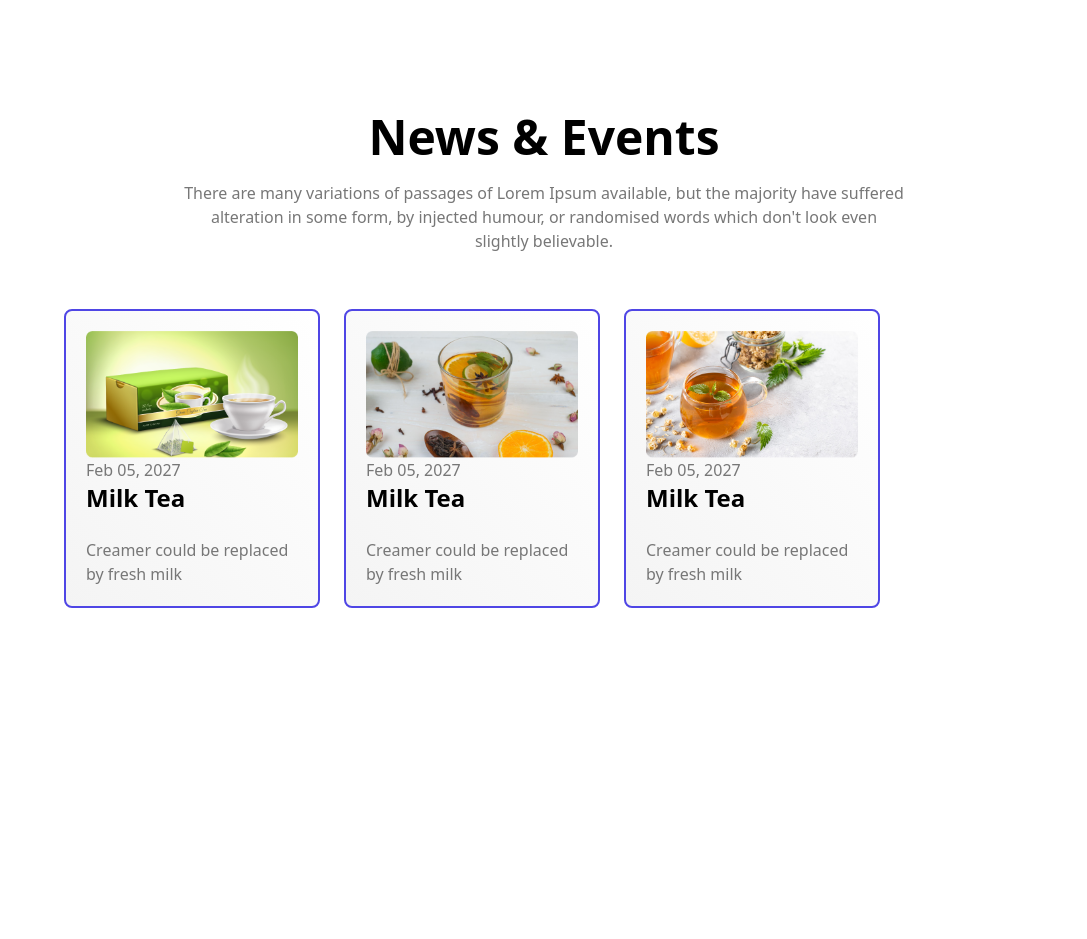
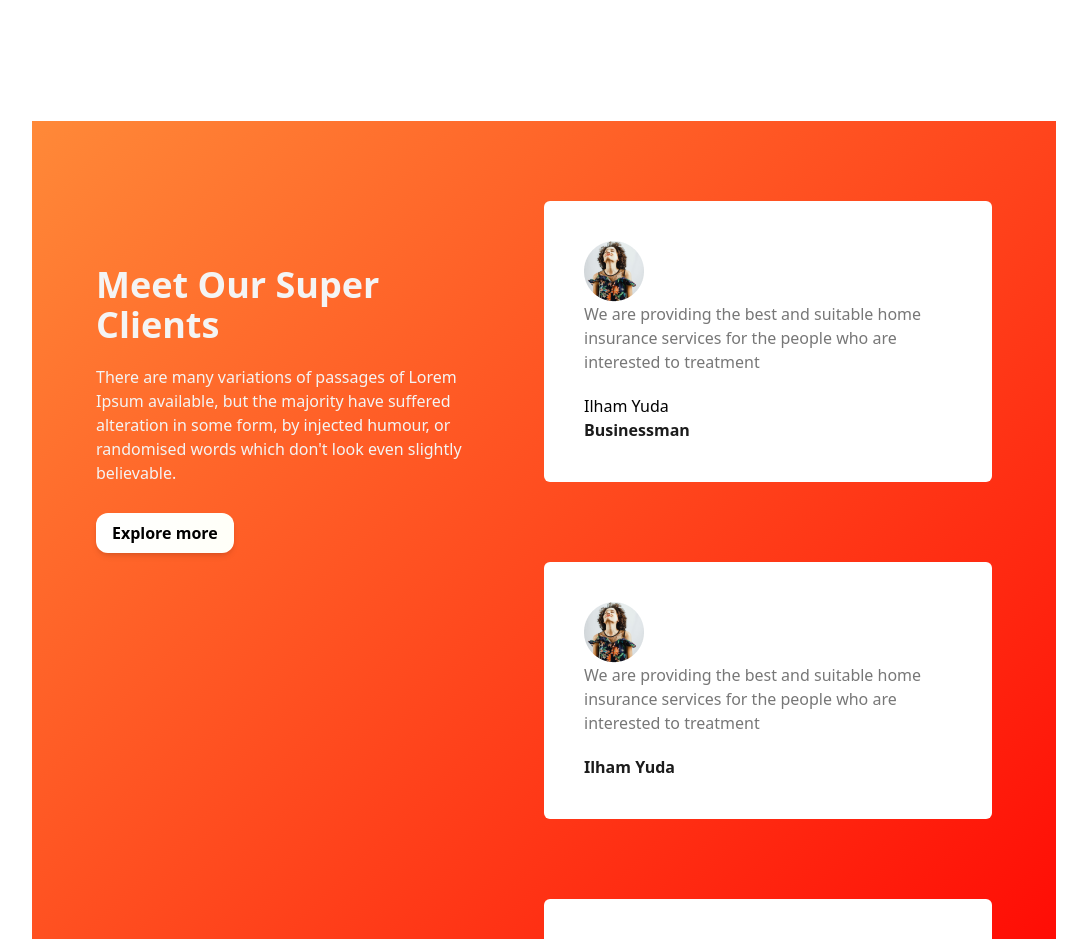
Before and after one commit to AbdullaAlMamun121/tea-houses-practice, a plain HTML site: page index.html in a window 1280 px wide. Shown: the part 1861-2800 px from the top of the page, without its empty margins (96-1183 px from the left). Before the commit the page ends 2469 px from the top, so only its background shows below. Drawn offline with nearby package versions, Linux system fonts and the light colour scheme.

Commit message:
meet section on going

```diff
--- a/index.html
+++ b/index.html
@@ -32,7 +32,7 @@
                     <img class="w-5" src="images/star-solid.svg" alt="">
                 </div>
                 <div>
-                    <h5 class="text-xl font-semibold">5.00</h5>
+                    <h5 class="text-5xl font-semibold">5.00</h5>
                     <p class="font-normal">Trust Pilot Ratings</p>
                 </div>
 
@@ -96,13 +96,13 @@
                         orginated from Taiwan.</p>
                     <div>
                         <h4 class="font-extrabold text-xl mt-3">Unique Taste</h4>
-                        <p class="mt-6 text-base font-normal text-[#777777]">A Unique and different style from other
+                        <p class="mt-3 text-base font-normal text-[#777777]">A Unique and different style from other
                             teapots gives a luxurious and minimalist impression
                         </p>
                     </div>
                     <div>
                         <h4 class="font-extrabold text-xl mt-3">Premium Quality</h4>
-                        <p class="mt-6 text-base font-normal text-[#777777]">Premium Quality that makes tea more elegant
+                        <p class="mt-3 text-base font-normal text-[#777777]">Premium Quality that makes tea more elegant
                             and more durable when you use it.</p>
                     </div>
                 </div>
@@ -110,6 +110,44 @@
             </div>
         </section>
         <!-- Meet client -->
+        <section>
+            <div class="w-4/5 bg-gradient-to-tl from-[#FF0000] to-[#FF8938] container mx-auto mt-32 flex">
+                <div class="py-36 pr-9 pl-16 basis-6/12">
+                    <h3 class="text-[#F4F4F4] text-4xl font-extrabold">Meet Our Super Clients</h3>
+                    <p class="text-[#F4F4F4] text-base font-normal mt-5">There are many variations of passages of Lorem
+                        Ipsum available, but the majority have suffered
+                        alteration in some form, by injected humour, or randomised words which don't look even slightly
+                        believable.</p>
+                    <button
+                        class="mt-7 py-2 px-4 text-black font-semibold rounded-xl shadow-md focus:outline-none bg-gradient-to-r from-[#FFFFFF] to-[#FFFFF8]">Explore
+                        more</button>
+                </div>
+                <!-- meet second half -->
+                <div class="basis-6/12">
+                    <div class="bg-[#FFFFFF] rounded-md pt-10 pr-10 pl-10 pb-10 mt-20 mr-16">
+                        <img src="images/client.png" alt="">
+                        <p class="text-[#777777] text-base mb-5">We are providing the best and suitable home insurance
+                            services for the people who are interested to treatment</p>
+                        <h5>Ilham Yuda</h5>
+                        <p class="text-[#1C1C1C] font-bold text-base">Businessman</p>
+                    </div>
+
+                    <div class="bg-[#FFFFFF] rounded-md pt-10 pr-10 pl-10 pb-10 mt-20 mr-16">
+                        <img src="images/client.png" alt="">
+                        <p class="text-[#777777] text-base mb-5">We are providing the best and suitable home
+                            insurance services for the people who are interested to treatment</p>
+                        <h5 class="text-[#1C1C1C] font-bold text-base">Ilham Yuda</h5>
+                    </div>
+
+                    <div class="bg-[#FFFFFF] rounded-md pt-10 pr-10 pl-10 pb-10 mt-20 mr-16">
+                        <p class="text-[#777777] text-base mb-5">We are providing the best and suitable home
+                            insurance services for the people who are interested to treatment</p>
+                        <h5>Ilham Yuda</h5>
+                        <p class="text-[#1C1C1C] font-bold text-base">Businessman</p>
+                    </div>
+                </div>
+            </div>
+        </section>
         <!-- News section -->
         <section>
             <div class="container mx-auto w-3/4">
@@ -121,25 +159,28 @@
                 </div>
                 <div class="flex mt-12 gap-6">
                     <div
-                        class="mt-2 w-64 p-5 bg-gradient-to-tr from-[#F4F4F4] to-[rgba(244, 244, 244, 0)] rounded-lg border-solid border-2 border-indigo-600">
+                        class="mt-2 w-64 p-5 bg-gradient-to-tr from-[#F4F4F4] to-[rgba(244, 244, 244, 0)] rounded-lg border-solid border-2 border-[#D2D2D2]">
                         <img class="mx-auto" src="images/news-1.png" alt="">
                         <p class="font-normal text-[#777777]">Feb 05, 2027</p>
                         <h4 class="text-2xl font-bold">Milk Tea</h4>
                         <p class="mt-6 text-base font-normal text-[#777777]">Creamer could be replaced by fresh milk</p>
+                        <p class="mt-2 font-bold text-[#1C1C1C]">Learn more</p>
                     </div>
                     <div
-                        class="mt-2 w-64 p-5 bg-gradient-to-tr from-[#F4F4F4] to-[rgba(244, 244, 244, 0)] rounded-lg border-solid border-2 border-indigo-600">
+                        class="mt-2 w-64 p-5 bg-gradient-to-tr from-[#F4F4F4] to-[rgba(244, 244, 244, 0)] rounded-lg border-solid border-2 border-[#D2D2D2]">
                         <img class="mx-auto" src="images/news-2.png" alt="">
                         <p class="font-normal text-[#777777]">Feb 05, 2027</p>
                         <h4 class="text-2xl font-bold">Milk Tea</h4>
                         <p class="mt-6 text-base font-normal text-[#777777]">Creamer could be replaced by fresh milk</p>
+                        <p class="mt-2 font-bold text-[#1C1C1C]">Learn more</p>
                     </div>
                     <div
-                        class="mt-2 w-64 p-5  bg-gradient-to-tr from-[#F4F4F4] to-[rgba(244, 244, 244, 0)] rounded-lg border-solid border-2 border-indigo-600">
+                        class="mt-2 w-64 p-5  bg-gradient-to-tr from-[#F4F4F4] to-[rgba(244, 244, 244, 0)] rounded-lg border-solid border-2 border-[#D2D2D2]">
                         <img class="mx-auto" src="images/news-3.png" alt="">
                         <p class="font-normal text-[#777777]">Feb 05, 2027</p>
                         <h4 class="text-2xl font-bold">Milk Tea</h4>
                         <p class="mt-6 text-base font-normal text-[#777777]">Creamer could be replaced by fresh milk</p>
+                        <p class="mt-2 font-bold text-[#1C1C1C]">Learn more</p>
                     </div>
 
                 </div>
```
